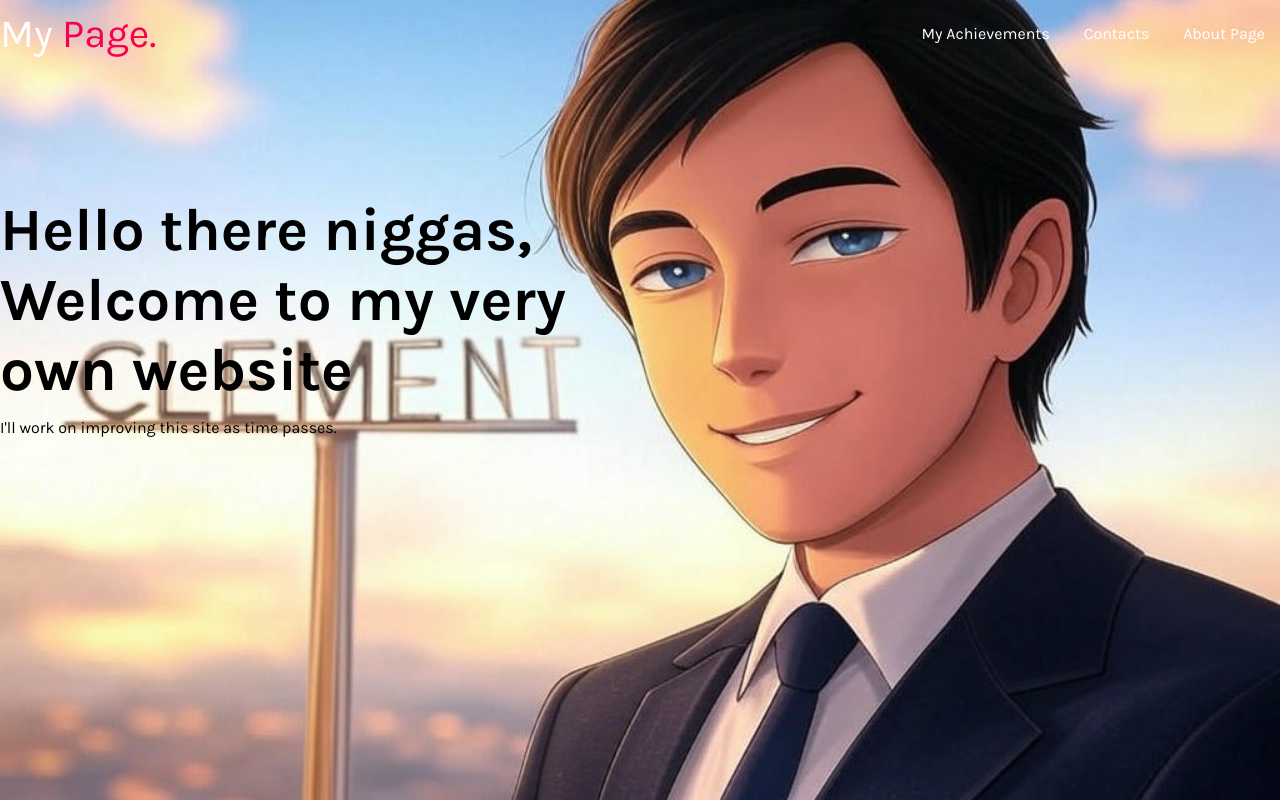
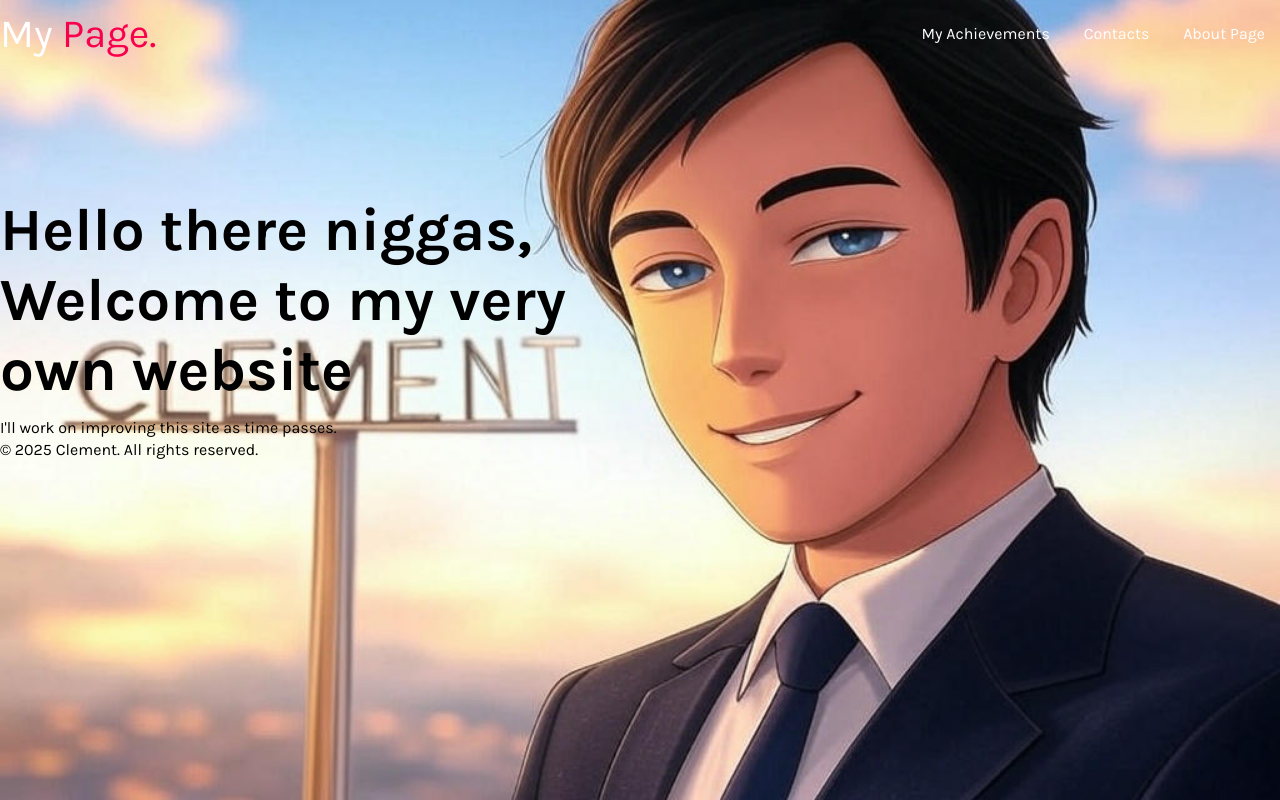
Before and after one commit to clement-k6/project-1, a plain HTML site: page index.html in a window 1280 px wide. Drawn offline with Linux system fonts and the light colour scheme.

Commit message:
copyright

```diff
--- a/index.html
+++ b/index.html
@@ -28,5 +28,11 @@
 
   <!-- Link to JavaScript File -->
   <script src="script.js"></script>
+
+
+  <!-- Copyright Notice -->
+  <footer>
+    <p>&copy; 2025 Clement. All rights reserved.</p>
+  </footer>
 </body>
 </html>
```
